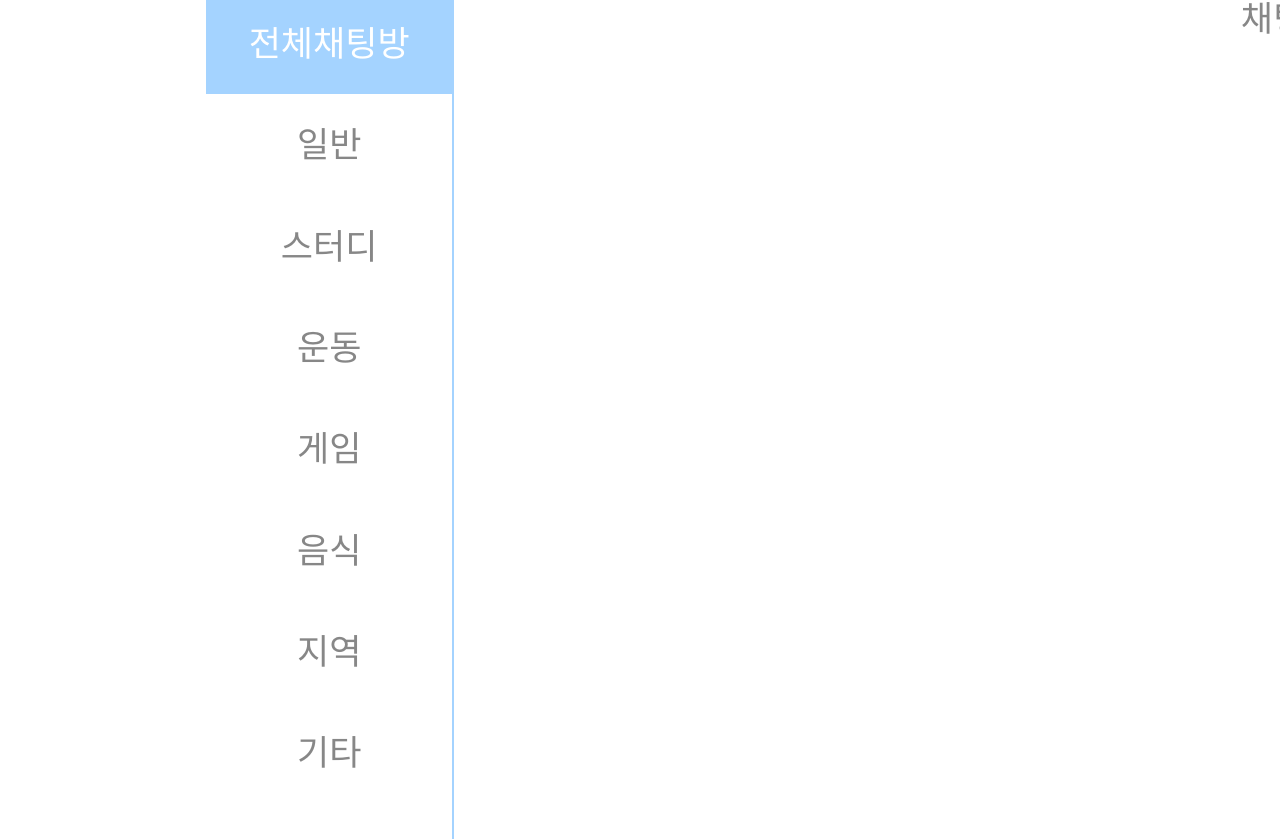
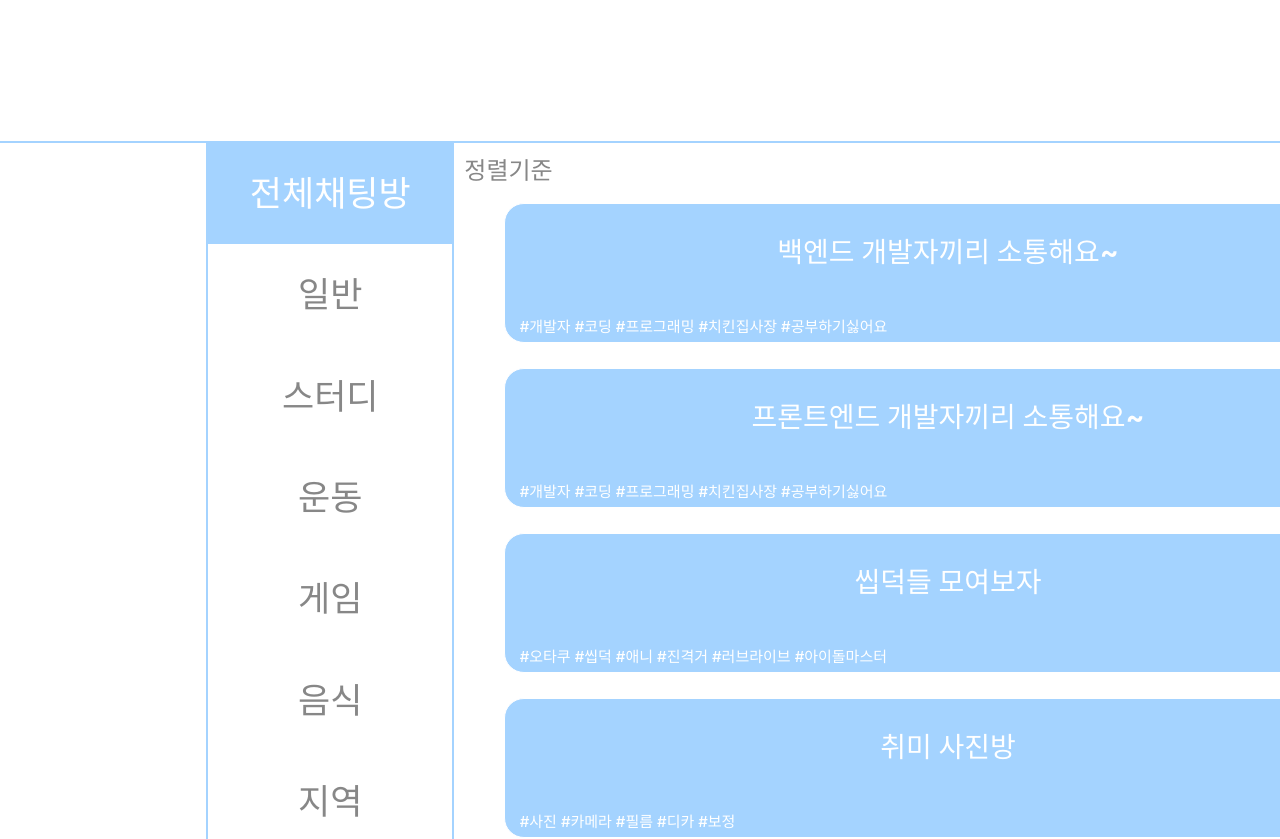
Before and after one commit to Eung-ae-Project/RandomChat, a React (Vite) app in the folder front/: page /group in a window 1280 px wide. Shown: the part 777-1616 px from the top of the page. Built offline with nearby package versions, Linux system fonts and the light colour scheme.

Commit message:
chatRoom

```diff
--- a/front/src/layouts/Header/index.tsx
+++ b/front/src/layouts/Header/index.tsx
@@ -17,8 +17,8 @@ const Header =()=>{
     const selectedPath = location.pathname;
 
     const links = [
+      { path: '/group', text: '단체 채팅' },
       { path: '/private', text: '1:1 채팅' },
-      { path: '/group', text: '단체 채팅' },
       { path: '/myChat', text: '내 채팅' },
       { path: '/myProfile', text: '내 프로필' }
     ];
--- a/front/src/pages/Group/ChatSect.tsx
+++ b/front/src/pages/Group/ChatSect.tsx
@@ -1,5 +1,6 @@
-import React, {useState} from "react";
-import {ChatList, ChatSection, LeftBar, Li, RightBar} from "@pages/Group/styles";
+import React, { ChangeEvent, MouseEvent, useState } from "react";
+import { Box, ChatBoxSect, ChatList, ChatOption, ChatSection, LeftBar, Li, RightBar } from "@pages/Group/styles";
+import axios from "axios";
 
 const ChatSect=()=>{
 
@@ -15,19 +16,43 @@ const ChatSect=()=>{
         {value:"location" , text:"지역"},
         {value:"etc" , text:"기타"},
     ]
+    const tempChatRoom = [
+        {index:1, title:"백엔드 개발자끼리 소통해요~", hashtag:["개발자","코딩","프로그래밍","치킨집사장","공부하기싫어요"], lastChat:12},
+        {index:2,title:"프론트엔드 개발자끼리 소통해요~", hashtag:["개발자","코딩","프로그래밍","치킨집사장","공부하기싫어요"], lastChat:21},
+        {index:3,title:"씹덕들 모여보자", hashtag:["오타쿠","씹덕","애니","진격거","러브라이브","아이돌마스터"], lastChat:32},
+        {index:4,title:"취미 사진방", hashtag:["사진","카메라","필름","디카","보정"], lastChat:46},
+        {index:5,title:"틀딱 모임", hashtag:["틀니","압수","경로당","20","19","18"], lastChat:70},
+        {index:6,title:"동쿡대 코인방", hashtag:["비트코인","이더리움","자살추천","도지","자살명소","존버","살자","오킹"], lastChat:1883},
+    ]
     const loadChat=(e:any)=>{
         // 벨류값 참고해서 벨류 값에 따라 db에 가져올 데이터가 달라짐
         // 채팅 목록을 state로 만들고 가져온 벨류에 따라서 스테이트 변경
         // 변경 과정은 벨류에 따라 백에 보내는 api가 달라지고 요청후 받는
         // 데이터를 state에 반영한다.
-        setSelect(e.target.getAttribute('value'));
-        console.log(e.target.getAttribute('value'));
+        const value =e.target.getAttribute('value');
+        setSelect(value);
+        console.log(value);
+        axios
+          .get(
+            `/api/group/${value}`,
+            {withCredentials:true,}
+          )
+          .then((response)=>{
+              console.log(response.data);
+
+              //백에서 조회한 채팅방을 객체 형태로 넘겨준다
+              //setChatList(response.data);
+
+              console.log("성공..");
+          })
+          .catch((error)=>{
+                console.dir(error);
+          })
+
 
     }
-    const activateStyle=()=>{
-        //1. nth-chile, map 사용,
 
-    }
+
     const activeStyle={
         color: 'white',
         background: '#A4D3FF',
@@ -35,30 +60,60 @@ const ChatSect=()=>{
     const deActiveStyle = {
         color: 'rgba(135, 135, 135, 100)',
     }
-    const CategoryList=()=>{
+    const CategoryList = () => {
         return(
             <>{category.map(({value,text})=>(
                 <Li key={value} onClick={loadChat} value={value} style={select==value ? activeStyle:deActiveStyle} >{text}</Li>
             )) }
         </>
         )
-
+    }
+    const detailChat=()=>{
+        console.log("!!!!")
+    }
+    const ChatBox =()=>{
+			return (
+				<>
+					{tempChatRoom.map(({ index, title, hashtag, lastChat }) => (
+						<Box key={index} onClick={detailChat}>
+							<div className="title">
+								<h3>{title}</h3>
+							</div>
+							<div className="sub">
+								<span>{
+                    hashtag.map((value)=>{
+                     return "#" + value + " "
+                })
+                }</span>
+								<span>{lastChat}초 전</span>
+							</div>
+						</Box>
+					))}
+				</>
+			);
 		}
 
-    return(
+
+    return (
 			<ChatSection>
 				<ChatList className="ChatList">
 					<LeftBar className="LeftBar">
-                    <ul >
-                        <CategoryList/>
+						<ul className="CategoryList">
+							<CategoryList />
 						</ul>
 					</LeftBar>
 					<RightBar>
-                    채팅방 리스트
+						<ChatOption>
+							<span>정렬기준</span>
+							<span>채팅방 생성</span>
+						</ChatOption>
+						<ChatBoxSect>
+                <ChatBox/>
+            </ChatBoxSect>
 					</RightBar>
 				</ChatList>
 			</ChatSection>
-    )
+		);
 }
 
 
--- a/front/src/pages/Group/styles.tsx
+++ b/front/src/pages/Group/styles.tsx
@@ -43,7 +43,7 @@ export const HotChat = styled.div`
     display: flex;
     justify-content: center;
     border-bottom: 2px solid #A4D3FF;
-    height: 400px;
+    height: 550px;
     font-size: 23px;
 
 `;
@@ -54,7 +54,7 @@ export const ChatSection = styled.div`
 
 export const ChatList = styled.div`
     display: flex;
-    height: 1000px;
+    height: 100%;
     width: 75%;
 
 
@@ -62,6 +62,7 @@ export const ChatList = styled.div`
 export const LeftBar = styled.div`
     display: flex;
     font-weight: 1000;
+		border-left: 2px solid #A4D3FF;
     border-right: 2px solid #A4D3FF;
     width: 25%;
     justify-content: center;
@@ -82,7 +83,53 @@ export const Li =styled.li`
     color: rgba(135, 135, 135, 100);
 `;
 export const RightBar = styled.div`
+    width: 100%;
+    border-right: 2px solid #A4D3FF;
+
+`;
+
+export const ChatOption = styled.div`
+	width: 100%;
+		height: 50px;
 		display: flex;
-		justify-content: end;
-    width: 100%;
+		justify-content: space-between;
+		padding: 10px;
+		& span{
+				font-size: 24px;
+				font-weight: 800;
+		}
 `;
+export const ChatBoxSect = styled.div`
+	margin-top: 10px;
+		display: flex;
+		flex-direction: column;
+		align-items: center;
+
+	width: 100%;
+`;
+export const Box = styled.div`
+	margin-bottom: 25px;
+		background: #A4D3FF;
+	width: 90%;
+		border: 1px solid ;
+		height: 140px;
+		border-radius: 20px;
+    color: white;
+		& h3{
+				font-size: 28px;
+
+		}
+		& span{
+				font-size: 15px;
+		}
+		& .title{
+				display: flex;
+				justify-content: center;
+		}
+		& .sub{
+				font-weight: 550;
+				margin: 15px;
+				display: flex;
+				justify-content: space-between;
+		}
+`;
```
Also changed, not shown: front/src/pages/Group/index.tsx (+1 -7 lines). Lines whose indentation alone changed are shown as unchanged.
